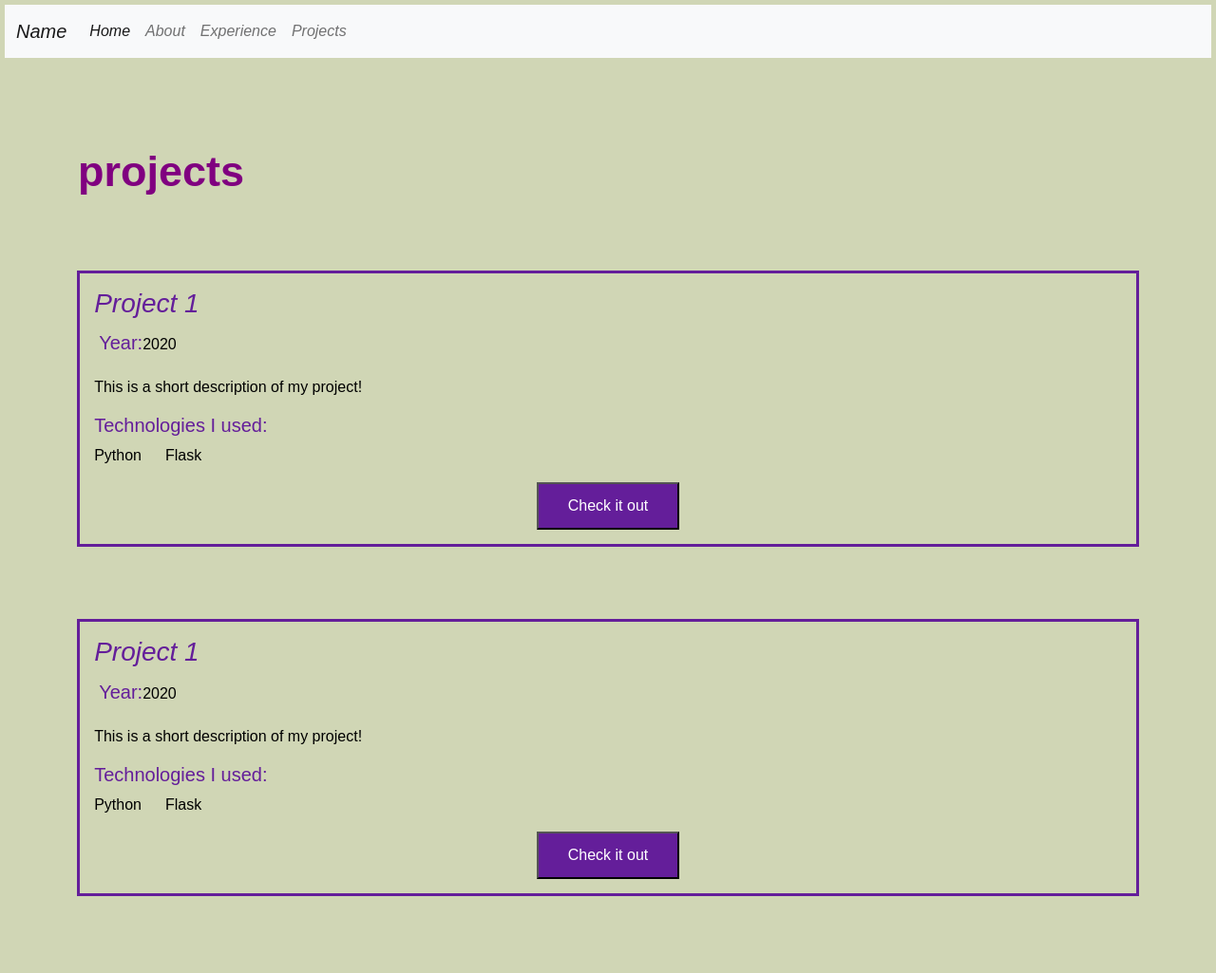
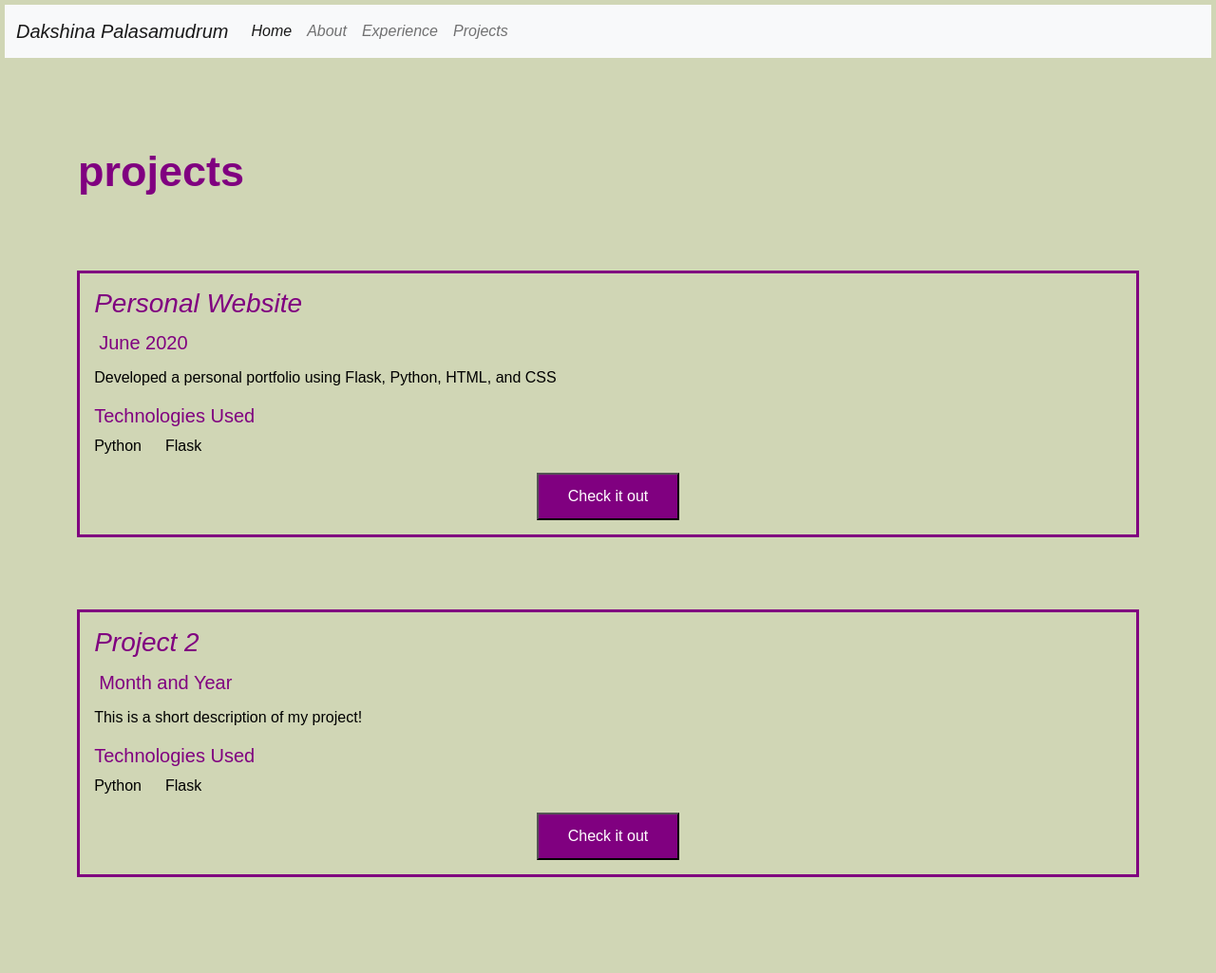
Before and after one commit to dakshinabp/dakshina-mlh-website, a Flask app: page /projects in a window 1280 px wide. Shown: the whole page at 95% size. After the commit the page ends 924 px from the top, so only its background shows below. Run offline with Flask 2, Linux system fonts and the light colour scheme.

Commit message:
personalized website

```diff
--- a/flask-website/app.py
+++ b/flask-website/app.py
@@ -6,7 +6,7 @@ app = Flask(__name__)
 
 @app.route('/')
 def hello():
-    title = "Name's Portfolio"
+    title = "Dakshina's Portfolio"
     return render_template("index.html", title=title)
 
 @app.route('/about')
--- a/flask-website/static/css/generalStyle.css
+++ b/flask-website/static/css/generalStyle.css
@@ -1,46 +1,46 @@
-body{
-    padding:5px ;
-    background-color: #D0D6B5;
-    color: #641E9A;
-    font-family: 'Noto Sans TC', sans-serif;
+body {
+  padding: 5px;
+  background-color: #d0d6b5;
+  color: purple;
+  font-family: "Noto Sans TC", sans-serif;
 }
-h1{
-    font-weight:bold;
-    margin-top:3%
+h1 {
+  font-weight: bold;
+  margin-top: 3%;
 }
 
-p{
-    color: black;
+p {
+  color: black;
 }
-.textContainer{
-    margin:6%;
-    border-width: 3px;
-    border-style: solid;
-    border-color: #641E9A;
-    display:flex;
-    padding:15px;
-    flex-direction:column;
+.textContainer {
+  margin: 6%;
+  border-width: 3px;
+  border-style: solid;
+  border-color: purple;
+  display: flex;
+  padding: 15px;
+  flex-direction: column;
 }
-.detailContainer{
-    display:flex;
-    flex-direction:row;
-    padding:5px;
-    align-items:baseline;
+.detailContainer {
+  display: flex;
+  flex-direction: row;
+  padding: 5px;
+  align-items: baseline;
 }
-.textContainer h3{
-    font-style: italic;
+.textContainer h3 {
+  font-style: italic;
 }
-input{
-    background-color: #641E9A;
-    width:150px;
-    height:50px;
-    color:white;
-    align-self:center;
+input {
+  background-color: purple;
+  width: 150px;
+  height: 50px;
+  color: white;
+  align-self: center;
 }
-.techContainer{
-    display:flex;
-    flex-direction:row;
+.techContainer {
+  display: flex;
+  flex-direction: row;
 }
-.techContainer p{
-    margin-right:25px;
+.techContainer p {
+  margin-right: 25px;
 }
--- a/flask-website/static/css/projectsStyle.css
+++ b/flask-website/static/css/projectsStyle.css
@@ -1,7 +1,7 @@
-a{
-    color: #641E9A;
-    font-style: italic;
+a {
+  color: purple;
+  font-style: italic;
 }
-ul{
-    color:black;
+ul {
+  color: black;
 }
--- a/flask-website/static/css/style.css
+++ b/flask-website/static/css/style.css
@@ -3,15 +3,6 @@ h1 {
   font-size: 45px;
   width: 40%;
   padding-top: 60px;
-}
-
-.index-container {
-  color: purple;
-  float: right;
-  font-size: 700px;
-  width: 40%;
-  padding-top: 10px;
-  padding-bottom: 0px;
 }
 
 h2 {
--- a/flask-website/templates/base.html
+++ b/flask-website/templates/base.html
@@ -31,7 +31,7 @@
   <body>
     <nav class="navbar navbar-expand-lg navbar-light bg-light">
       <div class="container-fluid">
-        <a class="navbar-brand" href="/">Name</a>
+        <a class="navbar-brand" href="/">Dakshina Palasamudrum</a>
         <button
           class="navbar-toggler"
           type="button"
--- a/flask-website/templates/index.html
+++ b/flask-website/templates/index.html
@@ -1,10 +1,9 @@
 {% extends "base.html" %} {% block content %}
 
 <div class="container">
-  <p class="index-container">HI</p>
   <h2>
-    Hello! I am ____, an aspiring Software Engineer based in ____. Check out my
-    website to learn more.
+    Hello! I am Dakshina, an aspiring Software Engineer based in Berkeley,
+    California. Check out my website to learn more.
   </h2>
 </div>
 
--- a/flask-website/templates/projects.html
+++ b/flask-website/templates/projects.html
@@ -1,36 +1,42 @@
 {% extends "base.html" %} {% block content %}
+
 <div class="container">
   <h1>projects</h1>
 </div>
 <div class="textContainer">
-      <h3 >Project 1</h3>
+  <h3>Personal Website</h3>
   <div class="detailContainer">
-        <h5>Year: </h5>
-        <p>2020</p>
+    <h5>June 2020</h5>
   </div>
-      <p>This is a short description of my project!</p>
-      <h5>Technologies I used:</h5>
+  <p>Developed a personal portfolio using Flask, Python, HTML, and CSS</p>
+  <h5>Technologies Used</h5>
   <div class="techContainer">
     <p>Python</p>
     <p>Flask</p>
   </div>
-      <input type="button" onclick="location.href='https://github.com/MLH-Fellowship/Dakshina-Gina';" value="Check it out">
-
+  <input
+    type="button"
+    onclick="location.href='https://github.com/MLH-Fellowship/Dakshina-Gina';"
+    value="Check it out"
+  />
 </div>
 <div class="textContainer">
-      <h3 >Project 1</h3>
+  <h3>Project 2</h3>
   <div class="detailContainer">
-        <h5>Year:</h5>
-        <p>2020</p>
+    <h5>Month and Year</h5>
   </div>
 
   <p>This is a short description of my project!</p>
-      <h5>Technologies I used:</h5>
+  <h5>Technologies Used</h5>
   <div class="techContainer">
     <p>Python</p>
     <p>Flask</p>
   </div>
-      <input type="button" onclick="location.href='https://github.com/MLH-Fellowship/Dakshina-Gina';" value="Check it out">
+  <input
+    type="button"
+    onclick="location.href='https://github.com/MLH-Fellowship/Dakshina-Gina';"
+    value="Check it out"
+  />
+</div>
 
-    </div>
 {% endblock %}
```
Also changed, not shown: flask-website/templates/about.html (+9 -2 lines), flask-website/templates/experience.html (+19 -15 lines). Lines whose indentation alone changed are shown as unchanged.
